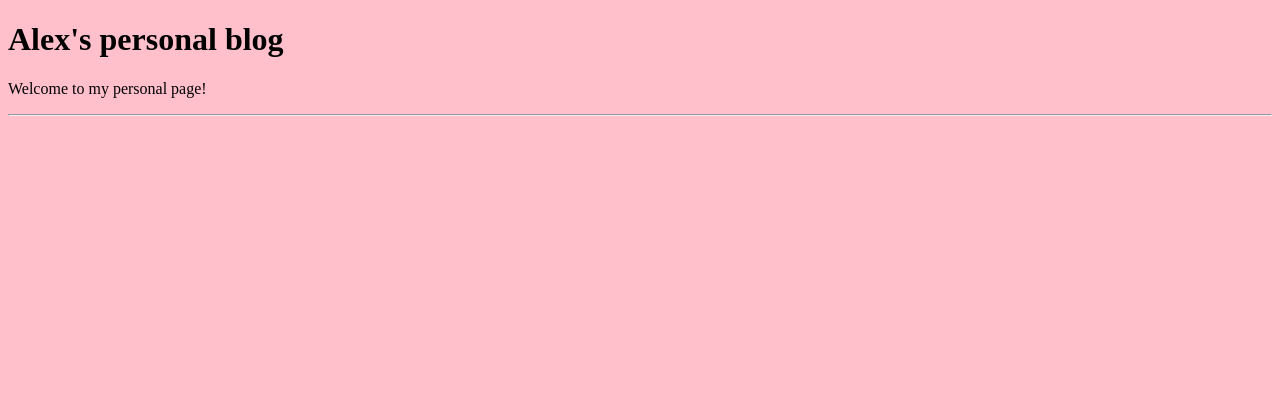
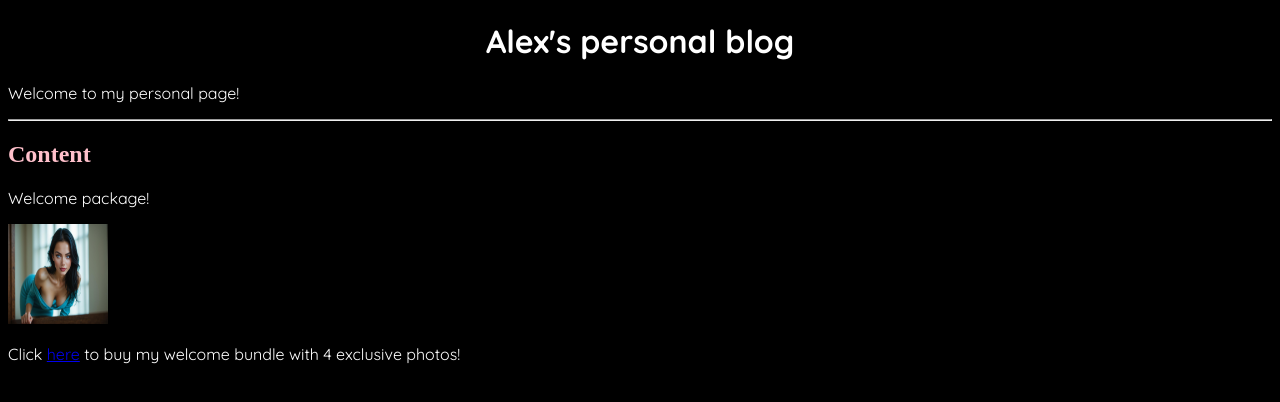
Before and after one commit to boogy-69/alex69luv, a plain HTML site: page index.html in a window 1280 px wide. Drawn offline with Linux system fonts and the light colour scheme.

Commit message:
Add files via upload

```diff
--- a/index.html
+++ b/index.html
@@ -6,14 +6,52 @@
     <title>Alex</title>
     <style>
         html{
-            background-color:pink;
+            background-color:black;
+        }
+        h1{
+            color:white;
+            font-family:Quicksand;
+            text-align:center;
+
+        }
+        h2{
+            color:pink;
+            text-align:Left;
+        }
+
+        p{
+            color:white;
+            font-family:Quicksand;
+            text-align:left;
+        }
+        img{
+            width:100px;
+            height:100px
+
+        }
+        .div1{
+            text-align:left;
+
         }
     </style>
+
+    <link rel="preconnect" href="https://fonts.googleapis.com">
+    <link rel="preconnect" href="https://fonts.gstatic.com" crossorigin>
+    <link href="https://fonts.googleapis.com/css2?family=Quicksand:wght@300..700&display=swap" rel="stylesheet">
+
 </head>
 <body>
     <h1>Alex's personal blog</h1>
     <p>Welcome to my personal page!</p>
     <hr/>
+    <h2>Content</h2>
+    <div id="div1">
+        <p>Welcome package!</p>
+        <a href="https://skitscape.gumroad.com/l/beoflu"><img src="./images/pic1.jpg" alt="Photo cover"/></a>
+        <p>Click <a href="https://skitscape.gumroad.com/l/beoflu">here</a> to buy my welcome bundle with 4 exclusive photos! </p>
+
+
+    </div>
 
 
 
```
Also changed, not shown: images/pic1.jpg (added).
